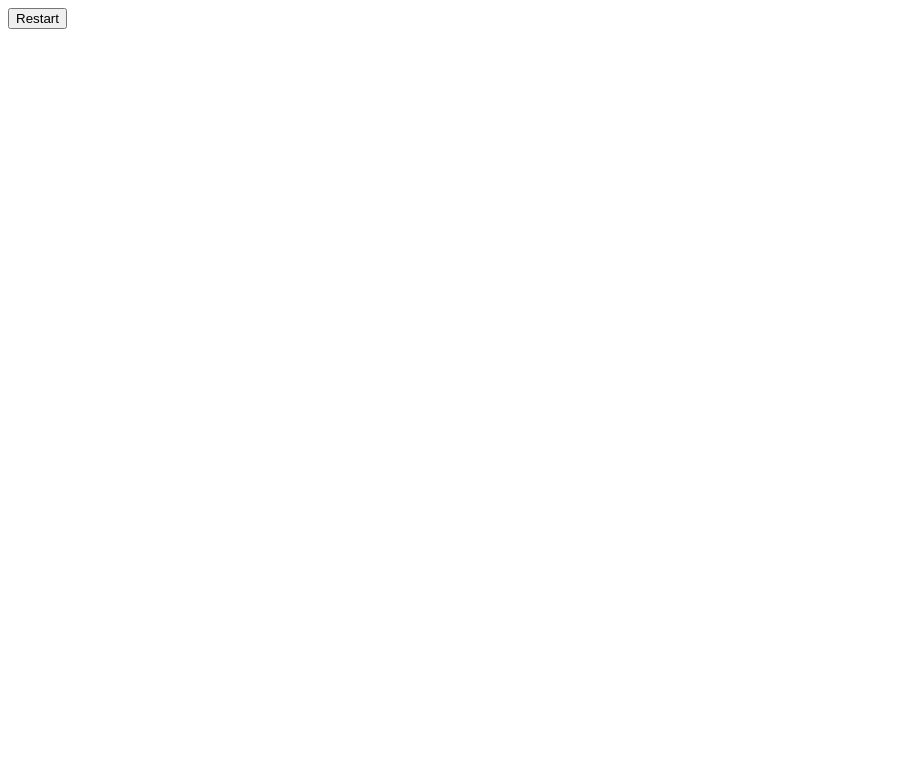
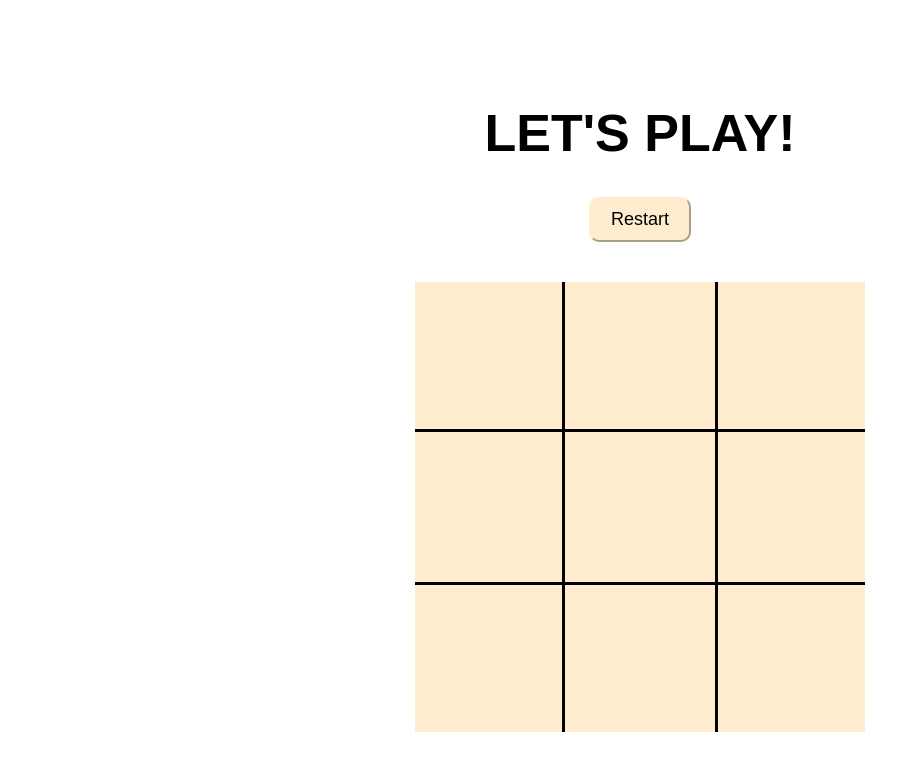
Before and after one commit to ajpagel/tic-tac-toegame, a plain HTML site: page index.html in a window 1280 px wide. Shown: the whole page, without its empty margins (0-920 px from the left). Drawn offline with Linux system fonts and the light colour scheme.

Commit message:
creating board

```diff
--- a/game.js
+++ b/game.js
@@ -0,0 +1,27 @@
+//draw board (need border top, bottom, left and right to elements)
+
+//need access to boxes
+
+const boxes = Array.from(document.getElementsByClassName('box')); //change to array
+console.log(boxes);
+
+const drawBoard = () => {
+    boxes.forEach((box, index) => {
+        let styleString = '';
+        if (index < 3) {
+            styleString += 'border-bottom: 3px solid black;';
+        }
+        if(index % 3 == 0) {//this will be on the left
+            styleString += 'border-right: 3px solid black;';
+        }
+        if(index % 3 == 2){ //this is a box on the right
+            styleString += 'border-left: 3px solid black;';
+        }
+        if (index > 5) { //bottom row
+            styleString += 'border-top: 3px solid black;';
+        }
+        box.style = styleString;
+    })
+}
+
+drawBoard();
--- a/index.html
+++ b/index.html
@@ -6,24 +6,27 @@
     <meta name="viewport" content="width=device-width, initial-scale=1.0">
     <title>Tic Tac Toe</title>
     <link rel="stylesheet" href="styles.css">
-    <script src="game.js" defer></script>
+
 </head>
 <body>
-    <div class="board" id="board">
-        <div class="cell" data-cell></div>
-        <div class="cell" data-cell></div>
-        <div class="cell" data-cell></div>
-        <div class="cell" data-cell></div>
-        <div class="cell" data-cell></div>
-        <div class="cell" data-cell></div>
-        <div class="cell" data-cell></div>
-        <div class="cell" data-cell></div>
-        <div class="cell" data-cell></div>
-    </div> <!--close board div-->
-    <div class="winning-message">
-        <div data-winning-message-text></div>
-        <!--add button to restart game-->
-        <button id="restartbtn">Restart</button>
-    </div> <!--closing winning message div-->
+    <div class="container">
+        <h1 id="startGameText">Let's Play!</h1>
+        <button id="restartBtn">Restart</button> <!-- button for restarting above the board-->
+        <div id="gameboard"> <!-- actual board with 9 boxes-->
+            <div class="box" id="0"></div>
+            <div class="box" id="1"></div>
+            <div class="box" id="2"></div>
+            <div class="box" id="3"></div>
+            <div class="box" id="4"></div>
+            <div class="box" id="5"></div>
+            <div class="box" id="6"></div>
+            <div class="box" id="7"></div>
+            <div class="box" id="8"></div>
+        </div> <!--closet gamebord id-->
+    </div> <!--close container-->
+
+
+    <script src="game.js"></script>
+
 </body>
 </html>
--- a/styles.css
+++ b/styles.css
@@ -0,0 +1,57 @@
+body {
+    margin: 0;
+    padding: 0;
+    color: black;
+    font-family: sans-serif;
+}
+
+* {  /*everything*/
+    box-sizing: border-box; /*width and height included in element*/
+}
+
+h1 {
+    font-size: 52px;
+    text-transform: uppercase;
+}
+
+.container {
+    padding: 30px;
+    height: 100vh; /*view height*/
+    display: flex;
+    justify-content: center;
+    align-items: center;
+    flex-direction: column;
+}
+
+#gameboard{
+    width: 450px;
+    display: flex; /*use flex box and wrap element once it gets to 450 px it will drop to next 3 boses*/
+    flex-wrap: wrap;
+    margin-top: 40px;
+}
+
+.box {
+    height: 150px;
+    width: 150px;
+    display: flex;
+    justify-content: center;
+    align-items: center;
+    color: black;
+    background-color: blanchedalmond;
+}
+
+button {
+    padding: 10px 20px;
+    border-radius: 10px;
+    background-color: blanchedalmond;
+    color: black;
+    border-color: blanchedalmond;
+    font-size: 18px;
+    transition: 200ms transform;
+
+}
+
+button: hover {
+    cursor: pointer;
+
+}
```
